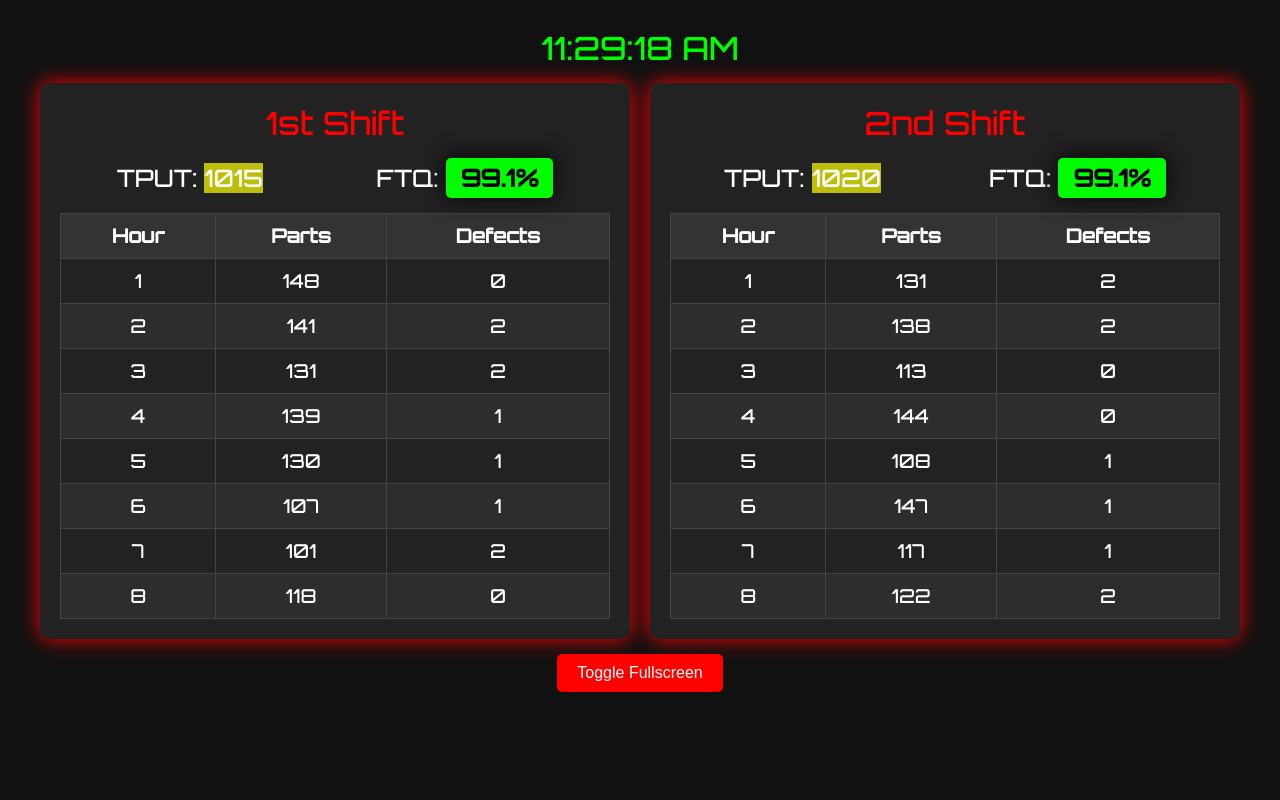
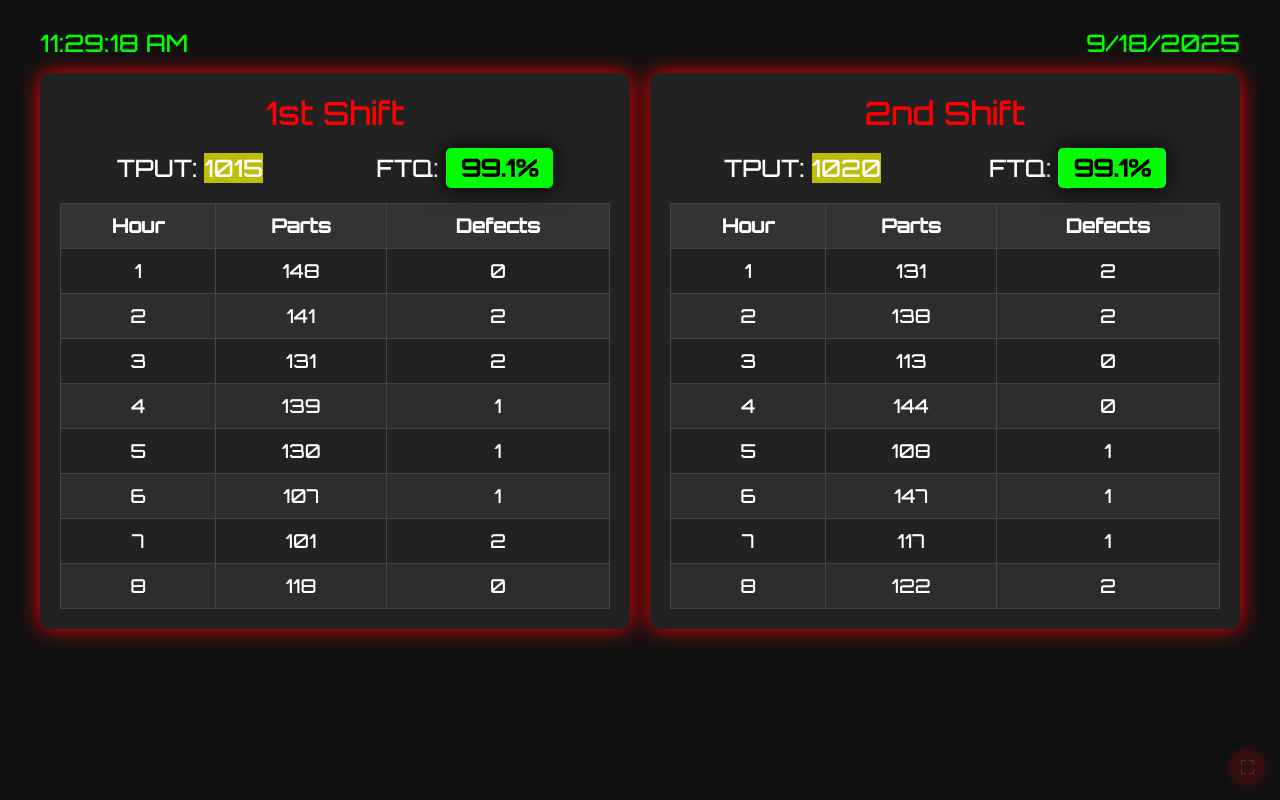
Before and after one commit to sohaybgg/andon-scoreboard, a plain HTML site: page index.html in a window 1280 px wide. Drawn offline with Linux system fonts and the light colour scheme.

Commit message:
Update index.html

```diff
--- a/index.html
+++ b/index.html
@@ -14,11 +14,18 @@
       align-items: center;
       padding: 20px;
     }
-    #clock {
-      font-size: 2em;
+    /* Top bar with clock (left) and date (right) */
+    #topbar {
+      display: flex;
+      justify-content: space-between;
+      width: 100%;
+      max-width: 1200px;
       margin-bottom: 15px;
-      color: #0f0;
+      font-size: 1.5em;
     }
+    #clock { color: #0f0; }
+    #date { color: #0f0; }
+
     .container {
       display: flex;
       gap: 20px;
@@ -51,23 +58,16 @@
       color: white;
       animation: pulse 1.5s infinite;
     }
-    .green {
-      background: #0f0;
-      color: #000;
-    }
-    .yellow {
-      background: #ff0;
-      color: #000;
-    }
-    .red {
-      background: #f00;
-      color: #fff;
-    }
+    .green { background: #0f0; color: #000; }
+    .yellow { background: #ff0; color: #000; }
+    .red { background: #f00; color: #fff; }
+
     @keyframes pulse {
       0% { box-shadow: 0 0 10px currentColor; }
       50% { box-shadow: 0 0 25px currentColor; }
       100% { box-shadow: 0 0 10px currentColor; }
     }
+
     table {
       width: 100%;
       border-collapse: collapse;
@@ -78,36 +78,44 @@
       padding: 10px;
       text-align: center;
     }
-    th {
-      background: #333;
-    }
-    tbody tr:nth-child(even) {
-      background: rgba(255,255,255,0.05);
-    }
+    th { background: #333; }
+    tbody tr:nth-child(even) { background: rgba(255,255,255,0.05); }
+
     @keyframes flash {
       0% { background: yellow; }
       100% { background: transparent; }
     }
-    .updated {
-      animation: flash 0.5s;
-    }
+    .updated { animation: flash 0.5s; }
+
+    /* Small, subtle fullscreen button in bottom-right */
     #fullscreenBtn {
-      margin-top: 15px;
-      padding: 10px 20px;
-      font-size: 1em;
-      background: red;
+      position: fixed;
+      bottom: 15px;
+      right: 15px;
+      background: rgba(255,0,0,0.8);
+      border: none;
+      border-radius: 50%;
+      width: 35px;
+      height: 35px;
+      font-size: 1.2em;
       color: white;
-      border: none;
-      border-radius: 5px;
       cursor: pointer;
+      box-shadow: 0 0 8px red;
+      opacity: 0.2;
+      transition: opacity 0.3s ease;
     }
     #fullscreenBtn:hover {
-      background: darkred;
+      opacity: 1;
+      background: red;
     }
   </style>
 </head>
 <body>
-  <div id="clock"></div>
+  <!-- Top bar with clock and date -->
+  <div id="topbar">
+    <div id="clock"></div>
+    <div id="date"></div>
+  </div>
 
   <div class="container">
     <!-- 1st Shift -->
@@ -137,16 +145,18 @@
     </div>
   </div>
 
-  <button id="fullscreenBtn" onclick="toggleFullScreen()">Toggle Fullscreen</button>
+  <!-- Small fullscreen toggle -->
+  <button id="fullscreenBtn" onclick="toggleFullScreen()">⛶</button>
 
   <script>
-    // 🕒 Live Clock
-    function updateClock() {
+    // 🕒 Live Clock & Date
+    function updateClockAndDate() {
       const now = new Date();
       document.getElementById('clock').textContent = now.toLocaleTimeString();
+      document.getElementById('date').textContent = now.toLocaleDateString();
     }
-    setInterval(updateClock, 1000);
-    updateClock();
+    setInterval(updateClockAndDate, 1000);
+    updateClockAndDate();
 
     // 🔌 Replace with Google Sheets API call
     async function fetchGoogleSheetData() {
```
